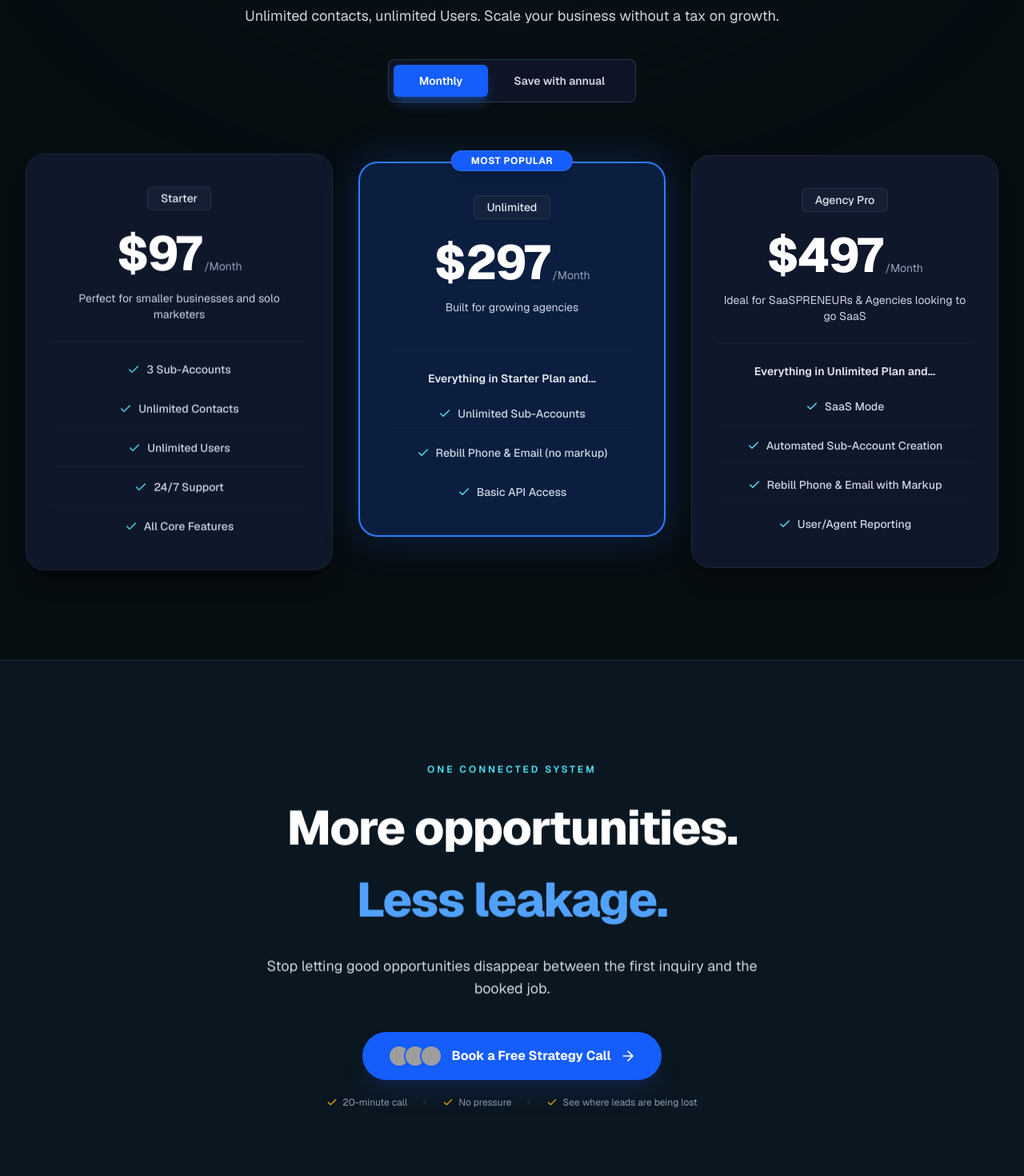
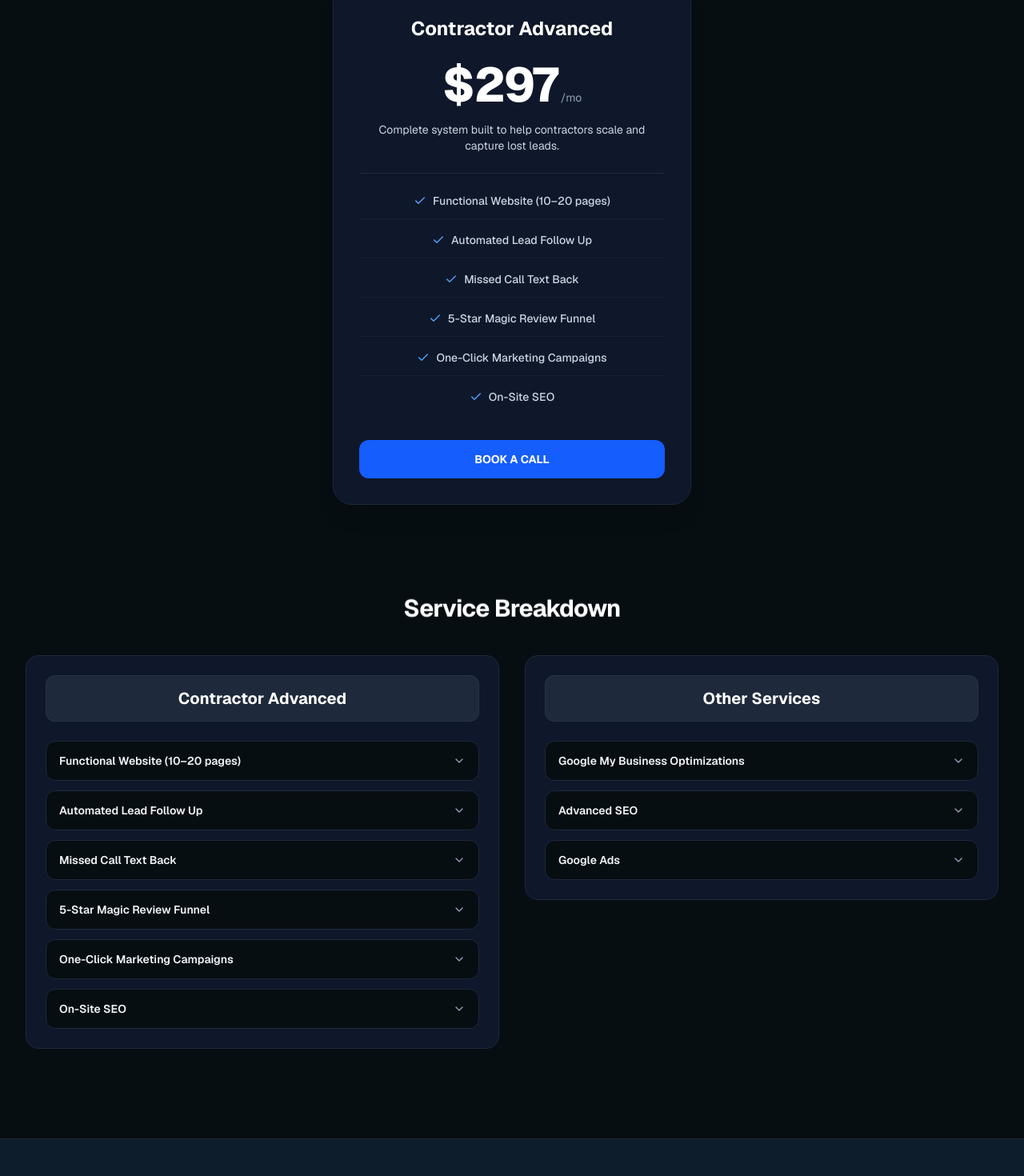
Before and after one commit to govind958/book-more-leads, a Next.js app: page /price in a window 1280 px wide. Shown: the part 502-1972 px from the top of the page at 80% size. Built offline with nearby package versions, Linux system fonts and the light colour scheme; no server answers; grey boxes are pictures that could not be loaded.

Commit message:
price page update

```diff
--- a/app/price/page.tsx
+++ b/app/price/page.tsx
@@ -58,49 +58,99 @@ function Reveal({
 
 const plans = [
   {
-    name: "Starter",
-    badge: "Starter",
-    monthlyPrice: 97,
-    yearlyPrice: 970,
-    description: "Perfect for smaller businesses and solo marketers",
-    features: [
-      "3 Sub-Accounts",
-      "Unlimited Contacts",
-      "Unlimited Users",
-      "24/7 Support",
-      "All Core Features",
-    ],
-    isPopular: false,
-  },
-  {
-    name: "Unlimited",
-    badge: "Unlimited",
+    name: "Contractor Advanced",
+    badge: "Contractor Advanced",
     popularBadge: "MOST POPULAR",
     monthlyPrice: 297,
     yearlyPrice: 2970,
-    description: "Built for growing agencies",
-    featuresHeader: "Everything in Starter Plan and...",
+    description: "Complete system built to help contractors scale and capture lost leads.",
     features: [
-      "Unlimited Sub-Accounts",
-      "Rebill Phone & Email (no markup)",
-      "Basic API Access",
+      "Functional Website (10–20 pages)",
+      "Automated Lead Follow Up",
+      "Missed Call Text Back",
+      "5-Star Magic Review Funnel",
+      "One-Click Marketing Campaigns",
+      "On-Site SEO",
     ],
     isPopular: true,
   },
+];
+
+const contractorAdvancedFeatures = [
   {
-    name: "Agency Pro",
-    badge: "Agency Pro",
-    monthlyPrice: 497,
-    yearlyPrice: 4970,
-    description: "Ideal for SaaSPRENEURs & Agencies looking to go SaaS",
-    featuresHeader: "Everything in Unlimited Plan and...",
-    features: [
-      "SaaS Mode",
-      "Automated Sub-Account Creation",
-      "Rebill Phone & Email with Markup",
-      "User/Agent Reporting",
+    title: "Functional Website (10–20 pages)",
+    description:
+      "No customer wants to go back and forth over email… Get a website that turns leads into text conversations.",
+    points: [
+      "Website chat that creates text conversations and instant SMS confirmations sent to your leads on autopilot.",
+      "Quote forms with automated text confirmations to your phone and your customer's phone, creating an SMS conversation with your lead.",
+      "Hyperlinked phone numbers throughout the site.",
+      "Website fully optimized to create text conversations. Everything gets sent to you over text, never email.",
     ],
-    isPopular: false,
+  },
+  {
+    title: "Automated Lead Follow Up",
+    description:
+      "Once again, it's not rocket science… it's going to make you more money and make you look more professional.",
+    points: [
+      "Instant SMS confirmations sent to all website leads.",
+    ],
+  },
+  {
+    title: "Missed Call Text Back",
+    description:
+      "It's not rocket science… getting back to customers right away is going to make you more money.",
+    points: [
+      "Responding within an hour makes you 7 times more likely to qualify a lead.",
+      "67% of customers will go to a competitor if they don't receive a quick response to their missed call.",
+    ],
+  },
+  {
+    title: "5-Star Magic Review Funnel",
+    description:
+      "Okay… It's not magic but it comes pretty close, and it's automated.",
+    points: [
+      "We'll prevent any bad reviews from being published on any of your public pages.",
+      "Automatically follow up with customers until they leave you a review (we promise not to harass them with more than 4 reminders).",
+    ],
+  },
+  {
+    title: "One-Click Marketing Campaigns",
+    description:
+      "You know it, and we know it… The best customers are referrals and return customers. Let's get you both.",
+    points: [
+      "\"Sounds complicated...\" We set it all up and all you have to do is click a button. If you can't do that we might have a problem.",
+      "We'll design marketing campaigns to automatically send discount offers to your past customers and request referrals at the same time.",
+    ],
+  },
+  {
+    title: "On-Site SEO",
+    description:
+      "Okay, let's see how much we can confuse you… Some nerdy tech mumbo jumbo with a bunch of buzzwords but it's actually super important.",
+    points: [
+      "Keyword research",
+      "Optimizing all content for keywords",
+      "Adding alt tags & JSON schema",
+      "Optimizing images & page speed",
+    ],
+  },
+];
+
+const otherServices = [
+  {
+    title: "Google My Business Optimizations",
+    description:
+      "Optimize your local map listing to ensure higher local search visibility, drive direct phone calls, and gain high-intent regional traffic.",
+  },
+  {
+    title: "Advanced SEO",
+    description:
+      "Comprehensive off-site link building, local citation authority, technical site auditing, and targeted content generation to outrank competitors.",
+  },
+  {
+    title: "Google Ads",
+    description:
+      "High-converting Pay-Per-Click campaigns designed specifically for high-ticket contracting services, capturing homeowners looking to buy right now.",
   },
 ];
 
@@ -121,9 +171,9 @@ const faqs = [
       "No! All plans include unlimited contacts and unlimited users so your team can scale without any arbitrary growth penalties.",
   },
   {
-    question: "How does SaaS Mode work on the Agency Pro plan?",
+    question: "What other services do you offer?",
     answer:
-      "SaaS Mode allows you to repackage and resell the platform under your own brand, set your own pricing, and automate sub-account provisioning for your clients.",
+      "Beyond the Contractor Advanced plan, we offer additional services including Google My Business Optimizations, Advanced SEO, and Google Ads management.",
   },
 ];
 
@@ -133,11 +183,12 @@ export default function PricingPage() {
   const [billing, setBilling] = useState<"monthly" | "yearly">("monthly");
   const [openFaq, setOpenFaq] = useState<number | null>(null);
 
+  /* State for Feature Accordions */
+  const [openFeature, setOpenFeature] = useState<number | null>(null);
+  const [openOtherService, setOpenOtherService] = useState<number | null>(null);
+
   return (
     <main className="relative min-h-screen bg-[#070e12] text-white font-sans overflow-x-hidden">
-      {/* HERO GLOW / BACKGROUND ACCENT */}
-      <div className="pointer-events-none absolute left-1/2 top-[-200px] h-[350px] w-[90vw] sm:h-[500px] sm:w-[600px] md:h-[600px] md:w-[800px] -translate-x-1/2 rounded-full bg-[#0d1d2b] blur-[100px] sm:blur-[140px] opacity-60" />
-
       {/* NAVBAR */}
       <Navbar />
 
@@ -149,13 +200,10 @@ export default function PricingPage() {
         <div className="mx-auto w-full max-w-7xl px-4 sm:px-6 lg:px-8 pb-16 sm:pb-20 lg:pb-28">
           {/* HEADER */}
           <Reveal className="mx-auto max-w-4xl text-center">
-            <span className="inline-flex rounded-full border border-slate-800 bg-[#0f172a] px-3.5 py-1 sm:px-4 sm:py-1.5 text-[10px] sm:text-xs font-semibold uppercase tracking-[0.18em] text-blue-400">
-              Pricing & Plans
-            </span>
 
             <h1 className="mt-4 sm:mt-6 text-[clamp(1.75rem,6vw,4.5rem)] font-extrabold leading-[1.1] tracking-tight text-white">
-              Start with a <span className="text-blue-400">FREE 14-day trial</span> on
-              <br className="hidden sm:inline" /> any plan below!
+               Our  <span className="text-blue-400">Price</span>
+              <br className="hidden sm:inline" />
             </h1>
 
             <p className="mx-auto mt-4 sm:mt-6 max-w-2xl text-[clamp(0.8rem,2vw,1.125rem)] leading-6 sm:leading-7 text-slate-300">
@@ -164,13 +212,13 @@ export default function PricingPage() {
 
             {/* TOGGLE BUTTONS */}
             <div className="mt-8 sm:mt-10 flex justify-center">
-              <div className="inline-flex rounded-lg border border-slate-700/80 bg-slate-900/80 p-1.5 backdrop-blur-md">
+              <div className="inline-flex rounded-lg border border-slate-700/80 bg-slate-900/80 p-1.5">
                 <button
                   type="button"
                   onClick={() => setBilling("monthly")}
                   className={`rounded-md px-6 sm:px-8 py-2.5 text-sm font-semibold transition-all ${
                     billing === "monthly"
-                      ? "bg-blue-600 text-white shadow-lg shadow-blue-500/30"
+                      ? "bg-blue-600 text-white"
                       : "text-slate-300 hover:text-white"
                   }`}
                 >
@@ -181,7 +229,7 @@ export default function PricingPage() {
                   onClick={() => setBilling("yearly")}
                   className={`rounded-md px-6 sm:px-8 py-2.5 text-sm font-semibold transition-all ${
                     billing === "yearly"
-                      ? "bg-blue-600 text-white shadow-lg shadow-blue-500/30"
+                      ? "bg-blue-600 text-white"
                       : "text-slate-300 hover:text-white"
                   }`}
                 >
@@ -191,32 +239,28 @@ export default function PricingPage() {
             </div>
           </Reveal>
 
-          {/* PRICING CARDS GRID */}
-          <div className="mt-12 sm:mt-16 grid grid-cols-1 gap-8 lg:grid-cols-3 lg:items-center">
+          {/* PRICING CARD */}
+          <div className="mt-12 sm:mt-16 flex justify-center">
             {plans.map((plan, index) => {
               const price = billing === "monthly" ? plan.monthlyPrice : plan.yearlyPrice;
 
               return (
-                <Reveal key={plan.name} delay={index * 120}>
+                <Reveal key={plan.name} delay={index * 120} className="w-full max-w-md">
                   <div
-                    className={`relative flex flex-col rounded-[24px] p-6 sm:p-8 text-center transition-all ${
-                      plan.isPopular
-                        ? "border-2 border-blue-500 bg-[#0c1e3f] shadow-[0_0_50px_rgba(37,99,235,0.25)] lg:-translate-y-4"
-                        : "border border-slate-800 bg-[#0f172a] shadow-xl shadow-black/40"
-                    }`}
+                    className={`relative flex flex-col rounded-[24px] p-6 sm:p-8 text-center border border-slate-800 bg-[#0f172a] shadow-xl`}
                   >
                     {/* MOST POPULAR BADGE */}
                     {plan.isPopular && (
-                      <div className="absolute -top-4 left-1/2 -translate-x-1/2 rounded-full border border-blue-400/30 bg-blue-600 px-6 py-1 text-xs font-bold uppercase tracking-wider text-white shadow-md">
+                      <div className="absolute -top-4 left-1/2 -translate-x-1/2 rounded-full bg-blue-600 px-6 py-1 text-xs font-bold uppercase tracking-wider text-white">
                         {plan.popularBadge}
                       </div>
                     )}
 
-                    {/* PLAN TITLE BADGE */}
+                    {/* PLAN TITLE */}
                     <div className="mt-2">
-                      <span className="inline-block rounded-md border border-slate-700/60 bg-slate-800/50 px-4 py-1 text-sm font-medium text-slate-200">
-                        {plan.badge}
-                      </span>
+                      <h3 className="text-2xl font-bold text-white">
+                        {plan.name}
+                      </h3>
                     </div>
 
                     {/* PRICE */}
@@ -225,47 +269,169 @@ export default function PricingPage() {
                         ${price}
                       </span>
                       <span className="text-sm text-slate-400">
-                        /{billing === "monthly" ? "Month" : "Year"}
+                        /{billing === "monthly" ? "mo" : "yr"}
                       </span>
                     </div>
 
                     {/* DESCRIPTION */}
-                    <p className="mt-4 min-h-[40px] text-xs leading-5 text-slate-300 sm:text-sm">
+                    <p className="mt-4 text-xs leading-5 text-slate-300 sm:text-sm">
                       {plan.description}
                     </p>
 
                     {/* DIVIDER */}
-                    <div className="my-6 border-t border-slate-800/80" />
-
-                    {/* FEATURES HEADER (IF ANY) */}
-                    {plan.featuresHeader && (
-                      <p className="mb-6 text-sm font-semibold text-slate-200">
-                        {plan.featuresHeader}
-                      </p>
-                    )}
+                    <div className="my-6 border-t border-slate-800" />
 
                     {/* FEATURES LIST */}
                     <ul className="space-y-4 text-xs font-medium text-slate-300 sm:text-sm">
                       {plan.features.map((feature, idx) => (
-                        <li key={idx} className="border-b border-slate-800/40 pb-3 last:border-0 flex items-center justify-center gap-2">
-                          <Check className="h-4 w-4 text-cyan-300 shrink-0" />
+                        <li key={idx} className="border-b border-slate-800/60 pb-3 last:border-0 flex items-center justify-center gap-2">
+                          <Check className="h-4 w-4 text-blue-400 shrink-0" />
                           <span>{feature}</span>
                         </li>
                       ))}
                     </ul>
+
+                    {/* BOOK A CALL BUTTON */}
+                    <div className="mt-8">
+                      <a
+                        href="/growth"
+                        className="block w-full rounded-xl bg-blue-600 px-6 py-3.5 text-sm font-bold text-white transition-all hover:bg-blue-500"
+                      >
+                        BOOK A CALL
+                      </a>
+                    </div>
                   </div>
                 </Reveal>
               );
             })}
           </div>
+
+          {/* FEATURE BREAKDOWN & OTHER SERVICES SECTION */}
+          <div className="mt-20 sm:mt-28">
+            <Reveal className="text-center mb-10">
+              <h2 className="text-2xl sm:text-3xl font-bold tracking-tight text-white">
+                Service Breakdown
+              </h2>
+            </Reveal>
+
+            <div className="grid grid-cols-1 gap-8 lg:grid-cols-2 lg:items-start">
+              {/* LEFT COLUMN: CONTRACTOR ADVANCED EXPLAINERS */}
+              <Reveal delay={100}>
+                <div className="rounded-2xl border border-slate-800 bg-[#0f172a] p-4 sm:p-6">
+                  <div className="rounded-xl bg-[#1e293b] py-3.5 px-4 text-center font-bold text-white text-lg sm:text-xl border border-slate-700/50 mb-6">
+                    Contractor Advanced
+                  </div>
+
+                  <div className="space-y-3">
+                    {contractorAdvancedFeatures.map((feat, idx) => {
+                      const isOpen = openFeature === idx;
+
+                      return (
+                        <div
+                          key={idx}
+                          className="rounded-xl border border-slate-800 bg-[#070e12] overflow-hidden"
+                        >
+                          <button
+                            type="button"
+                            onClick={() => setOpenFeature(isOpen ? null : idx)}
+                            className="flex w-full items-center justify-between gap-4 px-4 py-3.5 text-left hover:bg-slate-800/30"
+                          >
+                            <span className="text-sm font-semibold text-slate-100">
+                              {feat.title}
+                            </span>
+                            <ChevronDown
+                              className={`h-4 w-4 shrink-0 text-slate-400 transition-transform duration-200 ${
+                                isOpen ? "rotate-180 text-blue-400" : ""
+                              }`}
+                            />
+                          </button>
+
+                          <div
+                            className={`grid transition-all duration-200 ease-in-out ${
+                              isOpen ? "grid-rows-[1fr] border-t border-slate-800" : "grid-rows-[0fr]"
+                            }`}
+                          >
+                            <div className="overflow-hidden">
+                              <div className="p-4 text-xs sm:text-sm text-slate-300 space-y-3">
+                                <p className="text-slate-300 font-normal leading-relaxed">
+                                  {feat.description}
+                                </p>
+                                <ul className="space-y-2 pt-2 border-t border-slate-800">
+                                  {feat.points.map((point, pIdx) => (
+                                    <li key={pIdx} className="flex items-start gap-2 text-slate-400">
+                                      <span className="mt-1.5 h-1.5 w-1.5 shrink-0 rounded-full bg-blue-400" />
+                                      <span>{point}</span>
+                                    </li>
+                                  ))}
+                                </ul>
+                              </div>
+                            </div>
+                          </div>
+                        </div>
+                      );
+                    })}
+                  </div>
+                </div>
+              </Reveal>
+
+              {/* RIGHT COLUMN: OTHER SERVICES */}
+              <Reveal delay={200}>
+                <div className="rounded-2xl border border-slate-800 bg-[#0f172a] p-4 sm:p-6">
+                  <div className="rounded-xl bg-[#1e293b] py-3.5 px-4 text-center font-bold text-white text-lg sm:text-xl border border-slate-700/50 mb-6">
+                    Other Services
+                  </div>
+
+                  <div className="space-y-3">
+                    {otherServices.map((service, idx) => {
+                      const isOpen = openOtherService === idx;
+
+                      return (
+                        <div
+                          key={idx}
+                          className="rounded-xl border border-slate-800 bg-[#070e12] overflow-hidden"
+                        >
+                          <button
+                            type="button"
+                            onClick={() => setOpenOtherService(isOpen ? null : idx)}
+                            className="flex w-full items-center justify-between gap-4 px-4 py-3.5 text-left hover:bg-slate-800/30"
+                          >
+                            <span className="text-sm font-semibold text-slate-100">
+                              {service.title}
+                            </span>
+                            <ChevronDown
+                              className={`h-4 w-4 shrink-0 text-slate-400 transition-transform duration-200 ${
+                                isOpen ? "rotate-180 text-blue-400" : ""
+                              }`}
+                            />
+                          </button>
+
+                          <div
+                            className={`grid transition-all duration-200 ease-in-out ${
+                              isOpen ? "grid-rows-[1fr] border-t border-slate-800" : "grid-rows-[0fr]"
+                            }`}
+                          >
+                            <div className="overflow-hidden">
+                              <div className="p-4 text-xs sm:text-sm text-slate-300 leading-relaxed">
+                                {service.description}
+                              </div>
+                            </div>
+                          </div>
+                        </div>
+                      );
+                    })}
+                  </div>
+                </div>
+              </Reveal>
+            </div>
+          </div>
         </div>
       </section>
 
       {/* CTA SECTION */}
-      <section className="relative z-10 overflow-hidden border-y border-slate-800 bg-[#0d1d2b]/60 py-16 sm:py-24 lg:py-32">
+      <section className="relative z-10 border-y border-slate-800 bg-[#0d1d2b] py-16 sm:py-24">
         <div className="relative mx-auto w-full max-w-5xl px-4 sm:px-6 text-center">
           <Reveal>
-            <p className="text-[10px] sm:text-xs font-semibold uppercase tracking-[0.25em] text-cyan-300">
+            <p className="text-[10px] sm:text-xs font-semibold uppercase tracking-[0.25em] text-blue-400">
               One connected system
             </p>
 
@@ -283,7 +449,7 @@ export default function PricingPage() {
             <div className="relative mt-8 sm:mt-10">
               <a
                 href="/callbooking"
-                className="group relative inline-flex w-full sm:w-auto items-center justify-center gap-3 rounded-full bg-blue-600 px-6 py-3.5 sm:px-8 sm:py-4 text-sm sm:text-base font-bold text-white shadow-xl shadow-blue-950/50 transition-all hover:bg-blue-500 hover:scale-[1.02] active:scale-[0.98]"
+                className="group relative inline-flex w-full sm:w-auto items-center justify-center gap-3 rounded-full bg-blue-600 px-6 py-3.5 sm:px-8 sm:py-4 text-sm sm:text-base font-bold text-white transition-all hover:bg-blue-500"
               >
                 <div className="-space-x-2 flex items-center">
                   <img
@@ -311,21 +477,21 @@ export default function PricingPage() {
 
             <div className="mt-5 flex flex-wrap items-center justify-center gap-x-4 sm:gap-x-5 gap-y-2 text-[11px] sm:text-xs text-slate-400">
               <span className="flex items-center gap-1.5">
-                <Check className="h-3.5 w-3.5 text-amber-400" />
+                <Check className="h-3.5 w-3.5 text-blue-400" />
                 20-minute call
               </span>
 
               <span className="hidden h-1 w-1 rounded-full bg-slate-800 sm:block" />
 
               <span className="flex items-center gap-1.5">
-                <Check className="h-3.5 w-3.5 text-amber-400" />
+                <Check className="h-3.5 w-3.5 text-blue-400" />
                 No pressure
               </span>
 
               <span className="hidden h-1 w-1 rounded-full bg-slate-800 sm:block" />
 
               <span className="flex items-center gap-1.5">
-                <Check className="h-3.5 w-3.5 text-amber-400" />
+                <Check className="h-3.5 w-3.5 text-blue-400" />
                 See where leads are being lost
               </span>
             </div>
@@ -362,21 +528,21 @@ export default function PricingPage() {
                   <button
                     type="button"
                     onClick={() => setOpenFaq(isOpen ? null : index)}
-                    className="flex w-full items-center justify-between gap-4 sm:gap-6 py-4 sm:py-6 text-left transition-colors hover:bg-white/[0.02]"
+                    className="flex w-full items-center justify-between gap-4 sm:gap-6 py-4 sm:py-6 text-left hover:bg-slate-900/30"
                   >
                     <span className="text-sm sm:text-base md:text-lg font-semibold text-white">
                       {faq.question}
                     </span>
 
                     <ChevronDown
-                      className={`h-4 w-4 sm:h-5 sm:w-5 shrink-0 text-slate-400 transition-transform duration-300 ${
+                      className={`h-4 w-4 sm:h-5 sm:w-5 shrink-0 text-slate-400 transition-transform duration-200 ${
                         isOpen ? "rotate-180 text-blue-400" : ""
                       }`}
                     />
                   </button>
 
                   <div
-                    className={`grid transition-all duration-300 ease-in-out ${
+                    className={`grid transition-all duration-200 ease-in-out ${
                       isOpen ? "grid-rows-[1fr] pb-4 sm:pb-6" : "grid-rows-[0fr]"
                     }`}
                   >
```
